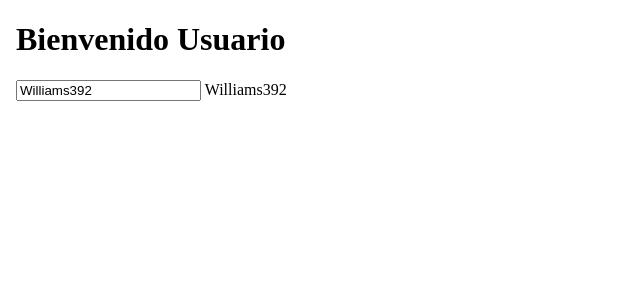
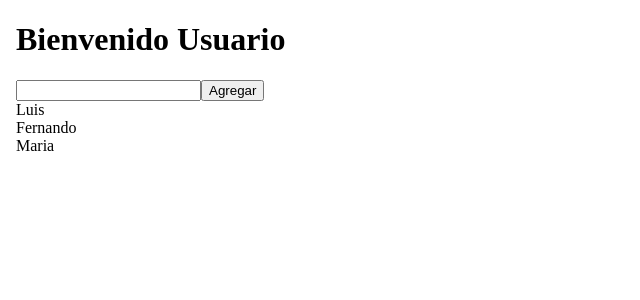
Before and after one commit to Williams392/mi-web-app, an Angular app: page / in a window 1280 px wide. Shown: the top 300 px of the page, without its empty margins (0-640 px from the left). Built offline with nearby package versions, Linux system fonts and the light colour scheme.

Commit message:
creando app libro

```diff
--- a/src/app/app.module.ts
+++ b/src/app/app.module.ts
@@ -6,11 +6,13 @@
 
 import { UsuarioComponent } from './usuario.component';
 import { FormsModule } from '@angular/forms';
+import {LibrosComponent} from './libros/libros.component'
 
 @NgModule({
   declarations: [
     AppComponent,
-    UsuarioComponent
+    UsuarioComponent,
+    LibrosComponent // para usar esta class libros.component
   ],
   imports: [
     BrowserModule,
--- a/src/app/usuario.component.html
+++ b/src/app/usuario.component.html
@@ -8,8 +8,9 @@
 <body>
 
   <h1>Bienvenido Usuario</h1>
-  <input type="text" [(ngModel)]="usuarioNombre"/>
-  {{usuarioNombre}}
+  <input *ngIf="visible" type="text" [(ngModel)]="usuarioNombre"/>
+  <button *ngIf="visible" (click)="onAgregarUsuario()">Agregar</button>
+  <div *ngFor="let usr of usuarios">{{usr}}</div>
 
 
 </body>
--- a/src/app/usuario.component.ts
+++ b/src/app/usuario.component.ts
@@ -7,6 +7,19 @@
 
 export class UsuarioComponent{
 
-  usuarioNombre = 'Williams392';
+  usuarios = ['Luis', 'Fernando', 'Maria'];
+  usuarioNombre = '';
+  visible = false;
+
+  constructor(){
+    setTimeout( ()=> {
+      this.visible = true;
+    },3000);
+
+  }
+
+  onAgregarUsuario(){ // Este es un boton:
+    this.usuarios.push(this.usuarioNombre)
+  }
 
 }
```
Also changed, not shown: src/app/libros/libros.component.ts (added, +10 -0 lines), src/app/libro/libro.component.css (added), src/app/libro/libro.component.html (added), src/app/libro/libro.component.ts (added), src/app/libros/libros.component.html (added).
